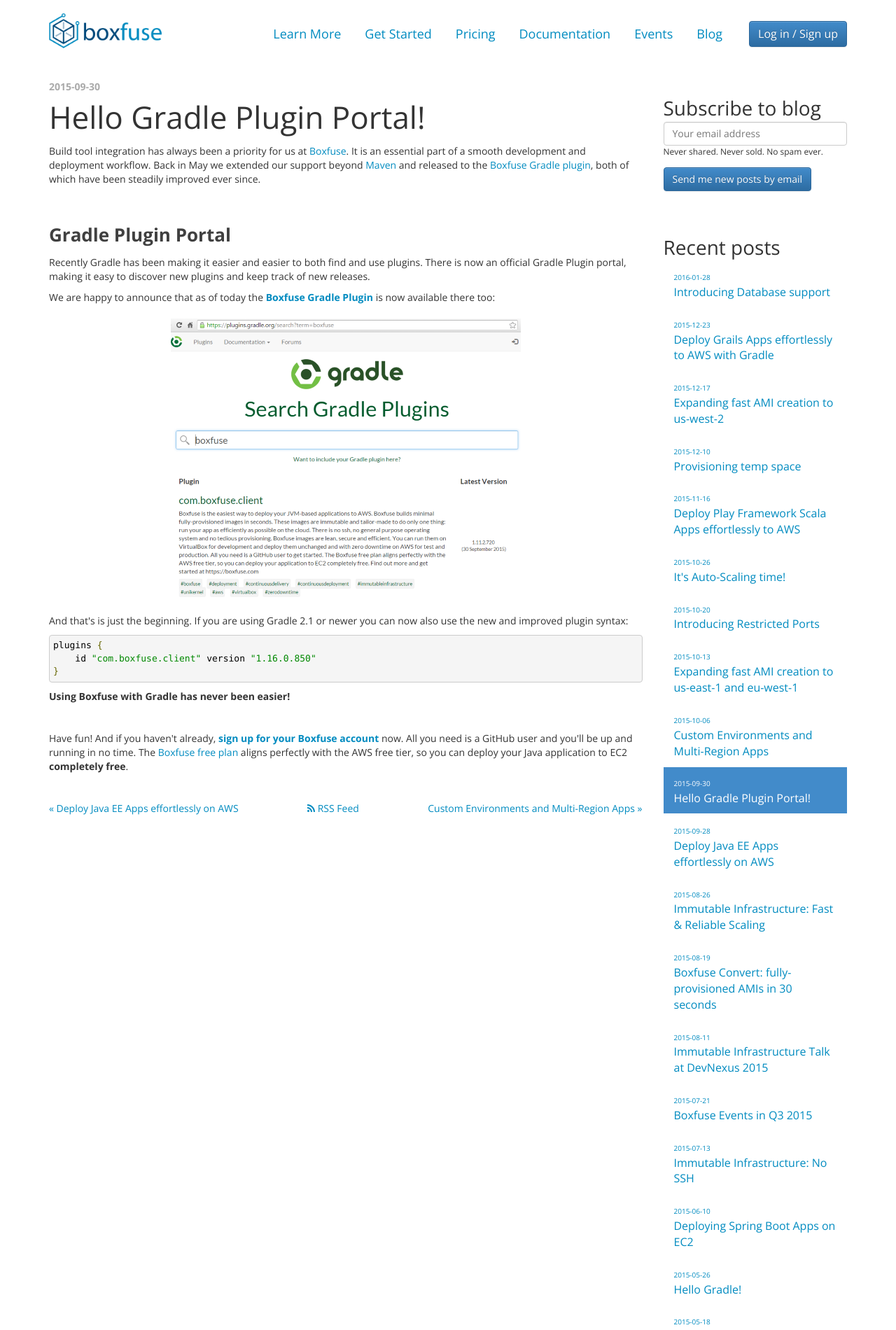
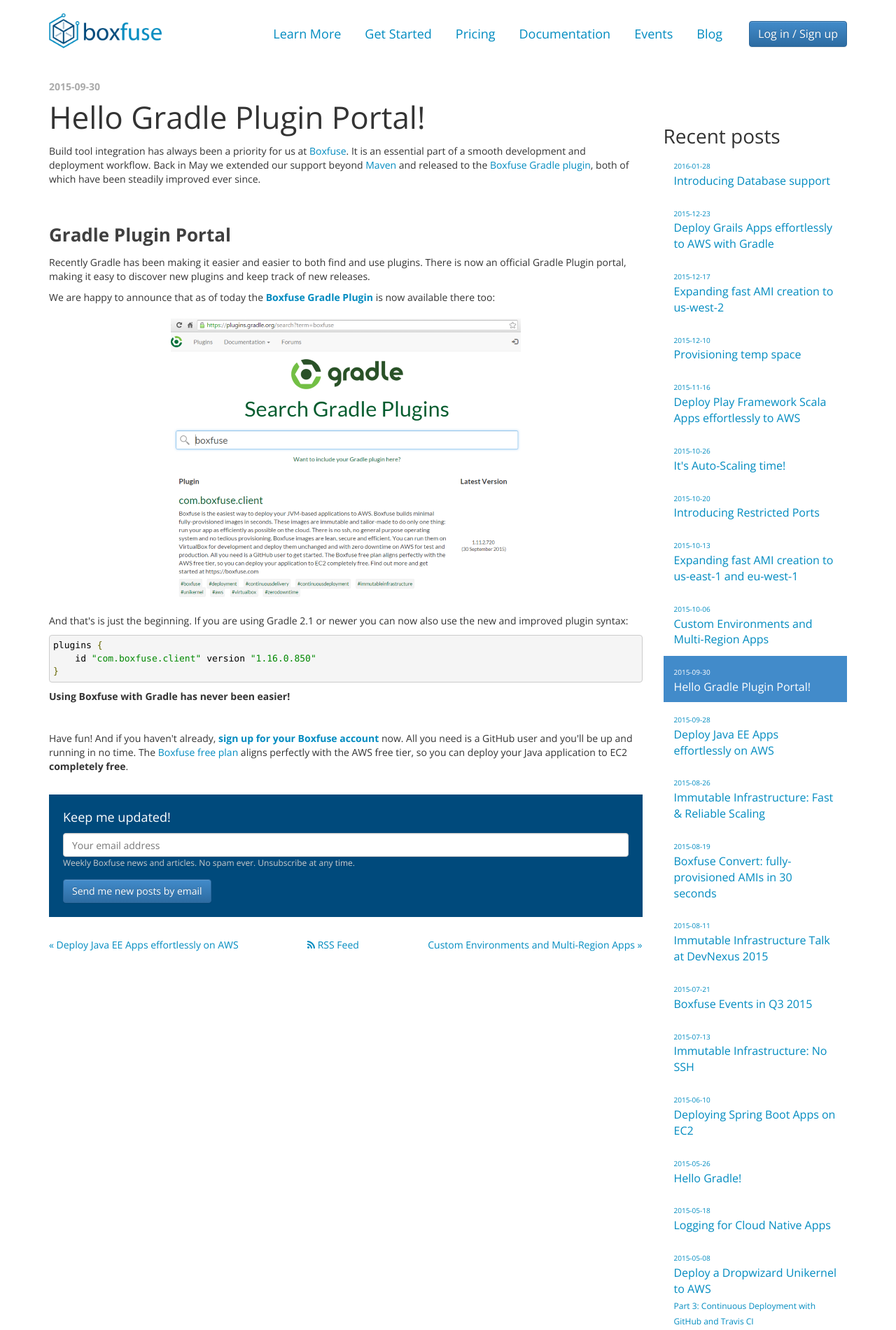
Before and after one commit to flyway/boxfuse.com, a Jekyll site: the page built from _posts/2015-09-30-gradle-plugin-portal.html, in a window 1280 px wide. Shown: the top 1900 px of the page at 70% size. Built offline with Jekyll 4.4.1, drawn with Linux system fonts in a browser that asks for light colours; comment, search, counter and statistics services are not loaded.

Commit message:
Improved newsletter CTA.

```diff
--- a/_layouts/blog.html
+++ b/_layouts/blog.html
@@ -43,6 +43,26 @@ title: Blog
                     </tr>
                 </table>
             </div>
+            <!-- Begin MailChimp Signup Form -->
+            <div id="mc_embed_signup">
+                <form action="//boxfuse.us9.list-manage.com/subscribe/post?u=0e72f61962b6b47f78568d56c&amp;id=5641e8645a" method="post" id="mc-embedded-subscribe-form" name="mc-embedded-subscribe-form" class="validate" target="_blank" novalidate>
+                    <div id="mc_embed_signup_scroll">
+                        <div class="mc-title">Keep me updated!</div>
+                        <div class="mc-field-group">
+                            <input type="email" value="" name="EMAIL" class="required email form-control" id="mce-EMAIL" placeholder="Your email address">
+                            <p style="color: #ccc">Weekly Boxfuse news and articles. No spam ever. Unsubscribe at any time.</p>
+                        </div>
+                        <div id="mce-responses" class="clear">
+                            <div class="response" id="mce-error-response" style="display:none"></div>
+                            <div class="response" id="mce-success-response" style="display:none"></div>
+                        </div>    <!-- real people should not fill this in and expect good things - do not remove this or risk form bot signups-->
+                        <div style="position: absolute; left: -5000px;"><input type="text" name="b_0e72f61962b6b47f78568d56c_5641e8645a" tabindex="-1" value=""></div>
+                        <div class="clear"><input type="submit" value="Send me new posts by email" name="subscribe" id="mc-embedded-subscribe" class="btn btn-primary"></div>
+                    </div>
+                </form>
+            </div>
+            <!--End mc_embed_signup-->
+
             <div id="blog-post-nav">
                 {% if page.previous %}
                 <div id="blog-post-previous">
@@ -63,25 +83,6 @@ title: Blog
             </div>
         </div>
         <div id="blog-sidebar" class="col-md-3">
-            <!-- Begin MailChimp Signup Form -->
-            <div id="mc_embed_signup">
-                <form action="//boxfuse.us9.list-manage.com/subscribe/post?u=0e72f61962b6b47f78568d56c&amp;id=5641e8645a" method="post" id="mc-embedded-subscribe-form" name="mc-embedded-subscribe-form" class="validate" target="_blank" novalidate>
-                    <div id="mc_embed_signup_scroll">
-                        <div class="blog-post-section" style="margin-top: 20px">Subscribe to blog</div>
-                        <div class="mc-field-group">
-                            <input type="email" value="" name="EMAIL" class="required email form-control" id="mce-EMAIL" placeholder="Your email address">
-                            <p>Never shared. Never sold. No spam ever.</p>
-                        </div>
-                        <div id="mce-responses" class="clear">
-                            <div class="response" id="mce-error-response" style="display:none"></div>
-                            <div class="response" id="mce-success-response" style="display:none"></div>
-                        </div>    <!-- real people should not fill this in and expect good things - do not remove this or risk form bot signups-->
-                        <div style="position: absolute; left: -5000px;"><input type="text" name="b_0e72f61962b6b47f78568d56c_5641e8645a" tabindex="-1" value=""></div>
-                        <div class="clear"><input type="submit" value="Send me new posts by email" name="subscribe" id="mc-embedded-subscribe" class="btn btn-primary"></div>
-                    </div>
-                </form>
-            </div>
-            <!--End mc_embed_signup-->
 
             <div class="blog-post-section">Recent posts</div>
             <div id="menu">
--- a/assets/css/main.css
+++ b/assets/css/main.css
@@ -788,6 +788,18 @@ pre.filetree span {
 	font-size: 12px;
 }
 
+#mc_embed_signup {
+	margin-top: 20px;
+	background-color: #004A7C;
+	color: white;
+	padding: 20px;
+}
+
+#mc_embed_signup .mc-title {
+	font-size: 18px;
+	margin-bottom: 10px;
+}
+
 #mc_embed_signup_scroll label, #mc_embed_signup_scroll p {
 	font-size: 12px;
 }
```
